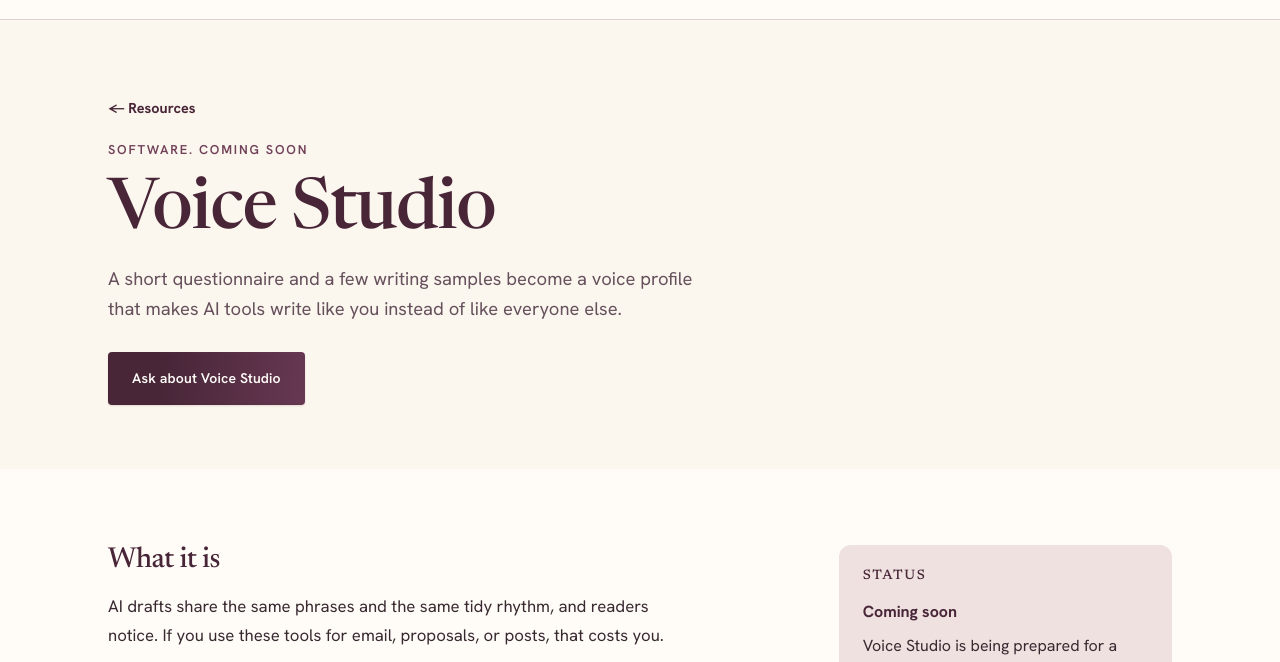
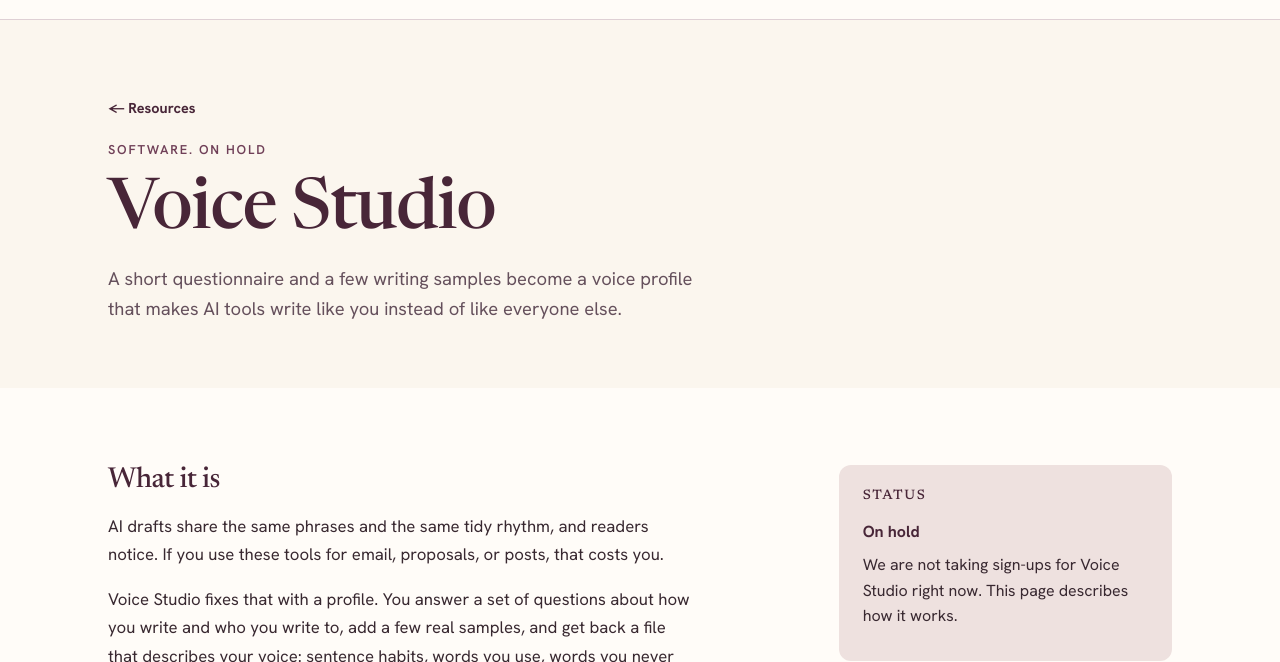
Before and after one commit to ivtownsendmichelle-source/missionfirst-site, a plain HTML site: page voice-studio/index.html in a window 1280 px wide. Shown: the part 71-733 px from the top of the page. Drawn offline with Linux system fonts and the light colour scheme.

Commit message:
Voice Studio: on hold, no sign-up invitation
The page and its Resources card now say "On hold" instead of "Coming
soon". Both "Ask about Voice Studio" buttons and the first-group
invitation are removed. The page stays live at its URL.

Co-Authored-By: Claude Opus 5.5 <noreply@anthropic.com>

```diff
--- a/voice-studio/index.html
+++ b/voice-studio/index.html
@@ -44,10 +44,9 @@
     <section class="page-hero">
       <div class="container">
         <p class="crumb"><a href="/resources/">Resources</a></p>
-        <span class="eyebrow">Software. Coming soon</span>
+        <span class="eyebrow">Software. On hold</span>
         <h1>Voice Studio</h1>
         <p class="lead soft">A short questionnaire and a few writing samples become a voice profile that makes AI tools write like you instead of like everyone else.</p>
-        <p style="margin-top:1.75rem"><a href="/#contact" class="btn">Ask about Voice Studio</a></p>
       </div>
     </section>
 
@@ -73,9 +72,8 @@
         <aside class="article-side">
           <div class="side-card">
             <h3>Status</h3>
-            <p><strong>Coming soon</strong></p>
-            <p>Voice Studio is being prepared for a small first group before it opens to everyone. Send a message if you want to be in that group.</p>
-            <p style="margin-top:1rem"><a href="/#contact" class="btn btn-sm">Ask about Voice Studio</a></p>
+            <p><strong>On hold</strong></p>
+            <p>We are not taking sign-ups for Voice Studio right now. This page describes how it works.</p>
           </div>
           <div class="side-card">
             <h3>Also from Mission First</h3>
```
Also changed, not shown: resources/index.html (+1 -1 lines).
